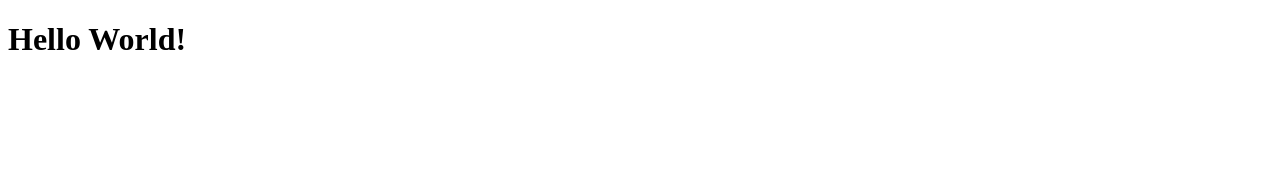
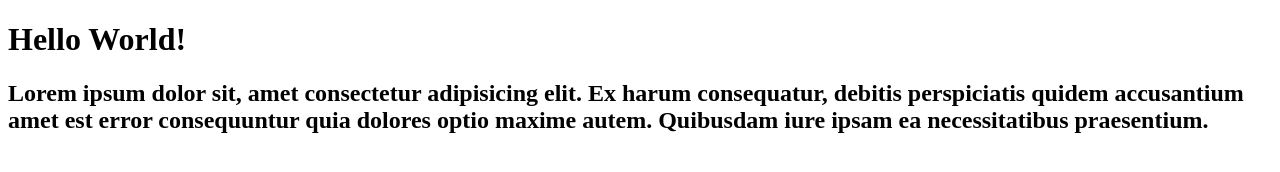
Before and after one commit to andrea-bertaglia/htmlcss-hello, a plain HTML site: page index.html in a window 1280 px wide. Drawn offline with Linux system fonts and the light colour scheme.

Commit message:
add: paragraph

```diff
--- a/index.html
+++ b/index.html
@@ -9,6 +9,9 @@
 
 <body>
     <h1>Hello World!</h1>
+    <h2>Lorem ipsum dolor sit, amet consectetur adipisicing elit. Ex harum consequatur, debitis perspiciatis quidem
+        accusantium amet est error consequuntur quia dolores optio maxime autem. Quibusdam iure ipsam ea necessitatibus
+        praesentium.</h2>
 </body>
 
 </html>
```
